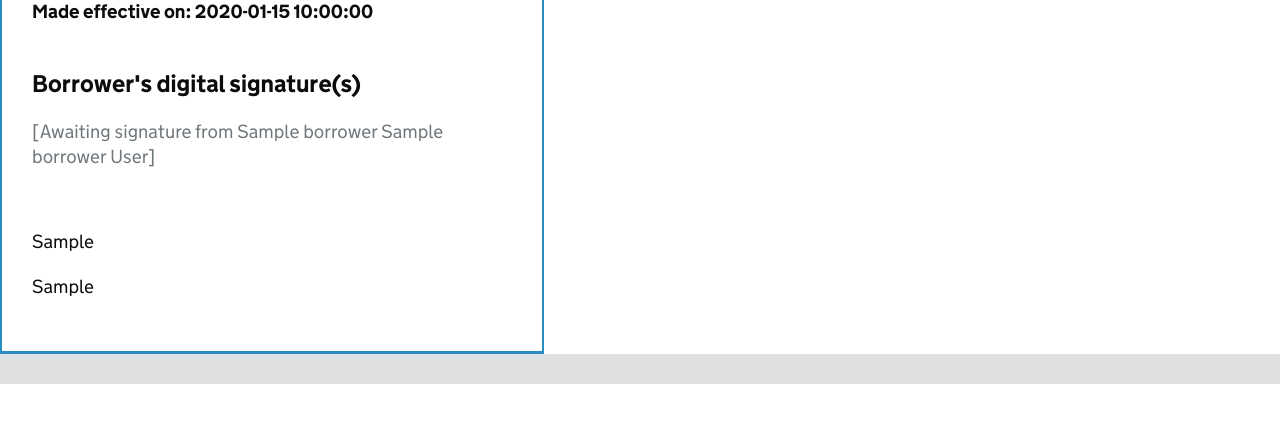
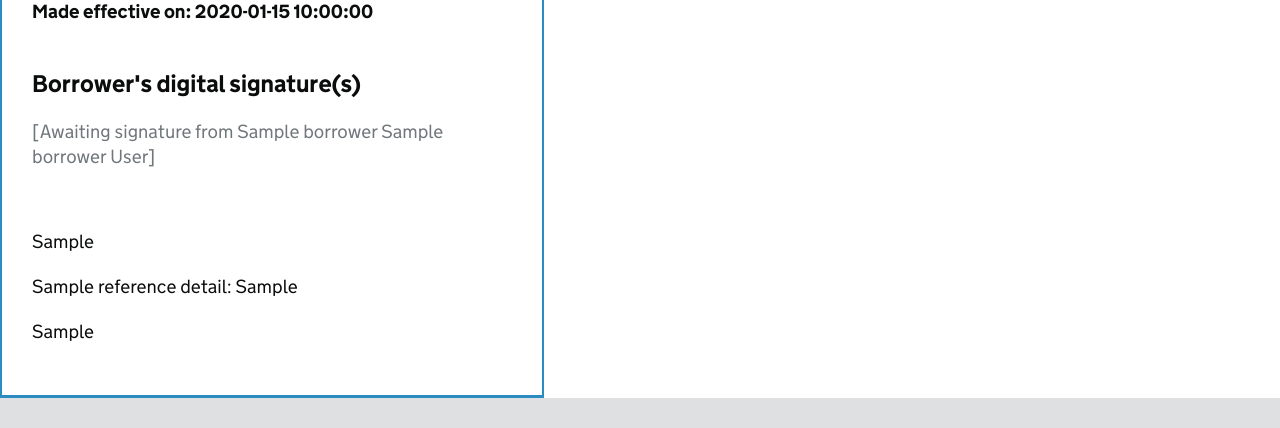
Before and after one commit to LandRegistry-Attic/deed-api, a Flask app: template application/templates/viewdeed.html in a window 1280 px wide. Shown: the part 932-1360 px from the top of the page. Before the commit the page ends 1316 px from the top, so only its background shows below. Run offline with Flask 2, Linux system fonts and the light colour scheme; the template is opened without the code that fills it: most values are stand-ins (such as "Sample title", 1, 10 or a date in 2020); parts of the project's set-up code (start-up, migrations or seed data) failed here and were passed over; some libraries are stand-ins or nearby versions.

Commit message:
updated integration tests to check the deed

```diff
--- a/application/templates/viewdeed.html
+++ b/application/templates/viewdeed.html
@@ -85,6 +85,10 @@
             {% if deed_data.deed.society_ref %}
             <p>{{ deed_data.deed.society_ref }}</p>
             {% endif %}
+            {% if deed_data.deed.reference_details %}
+            <p>{{ deed_data.deed.reference_details.lender_reference_name }}: {{
+                deed_data.deed.reference_details.lender_reference_value }}</p>
+            {% endif %}
             <p>{{ deed_data.deed.md_ref }}</p>
         </div>
 
--- a/integration_tests/deed/test_deed.py
+++ b/integration_tests/deed/test_deed.py
@@ -393,7 +393,7 @@ class TestDeedRoutes(unittest.TestCase):
 
     def test_deed_pdf(self):
         create_deed = requests.post(config.DEED_API_BASE_HOST + '/deed/',
-                                    data=json.dumps(valid_deed),
+                                    data=json.dumps(valid_deed_with_reference),
                                     headers=self.webseal_headers)
         response_json = create_deed.json()
         get_created_deed = requests.get(config.DEED_API_BASE_HOST + response_json["path"],
@@ -402,7 +402,8 @@ class TestDeedRoutes(unittest.TestCase):
         txt = obj.getPage(0).extractText()
         self.assertTrue('Digital Mortgage Deed' in txt)
         txt = obj.getPage(1).extractText()
-        self.assertTrue('e-MD12344' in txt)
+        self.assertTrue(valid_deed_with_reference['md_ref'] in txt)
+        self.assertTrue(valid_deed_with_reference['reference'] in txt)
         # Can look at this file if you want.
         f = open('integration_test_deed.pdf', 'wb')
         f.write(get_created_deed.content)
```
